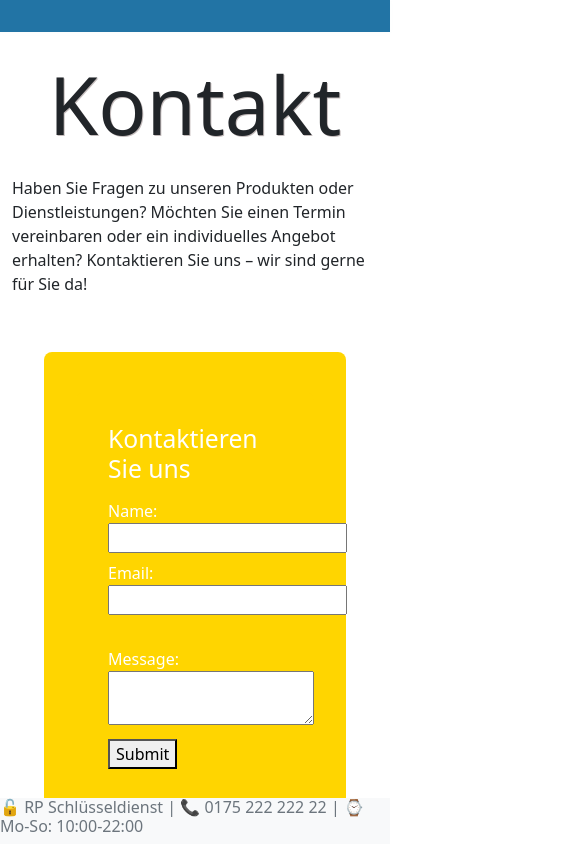
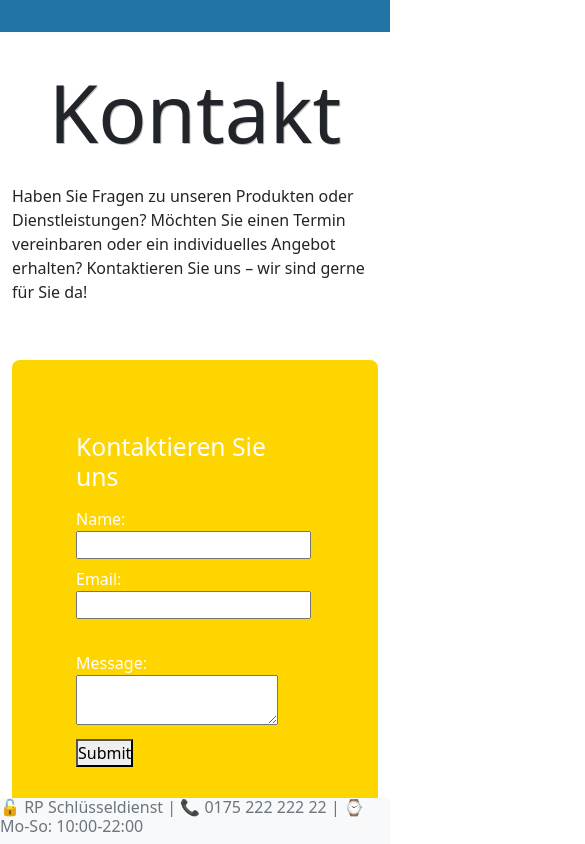
Before and after one commit to OGDeniz/RP_Schliess, a Next.js app: page /contact in a window 390 px wide. Shown: the top 844 px of the page, 585 px wide, since content can reach past the window. Built offline with nearby package versions, Linux system fonts and the light colour scheme.

Commit message:
Füge Slider-Komponente hinzu und aktualisiere CSS-Stile: Optimiere Layouts für bessere Responsivität und verbessere Schriftarten.

```diff
--- a/components/AboutUs.jsx
+++ b/components/AboutUs.jsx
@@ -1,7 +1,10 @@
 import styles from '../styles/AboutUs.module.css';
 
 import Slider from "@/components/ui/Slider";
+import { SliderData } from "@/data/SliderData";
+import { FaArrowRight } from "react-icons/fa";
 
+import mainStyles from "@/styles/main.css";
 import homeStyles from "@/styles/home.module.css";
 import Link from 'next/link';
 
--- a/styles/Home.module.css
+++ b/styles/Home.module.css
@@ -1,13 +1,6 @@
 
 /* home.module.css */
-.container {
-    display: flex;              /* Horizontale Anordnung der Spalten */
-    gap: 2rem;                  /* Abstand zwischen Spalten */
-    padding: 2rem;              /* Innenabstand des Containers */
-    max-width: 1200px;          /* Einheitliche Breite für den Container */
-    margin: 0 auto;             /* Zentrierung des Containers */
-    align-items: stretch;       /* Spalten gleich hoch machen */
-}
+
 
 .leftSection {
     flex: 1;
@@ -72,17 +65,6 @@
     color: var(--success);
 }
 
-@media (max-width: 968px) {
-    .container {
-        flex-direction: column;
-    }
-
-    .leftSection,
-    .rightSection {
-        flex: 1;
-        width: 50%;
-    }
-}
 
 /* Additional Style Tweaks */
 .aboutUs:hover {
--- a/styles/main.css
+++ b/styles/main.css
@@ -1,25 +1,28 @@
 :root {
-  --light: white;
+  /* Farben */
+  --primary: #2274A5;
+  --primary-dark: #1B1B3A;
+  --secondary: #FFD500;
+  --secondary-dark: #0A212F;
+  --light: #FFFFFF;
   --dark: #171717;
-  --primary: #2274A5;
-  --primary-dark: #1B1B3A ;
+  --success: #08eb00a4;
+  --danger: #FF0000;
 
-  --button-background: dodgerblue;
-  --button-color : white;
+  /* Schrift */
+  --font-family-primary: 'Roboto', sans-serif;
+  --font-family-secondary: 'Arial', sans-serif;
 
-  --dropdown-higlight: dodgerblue;
-  --dropdown-widht: 160px;
-  --dropdown-background: white;
-  --dropdown-color: black;
+  /* Abstände */
+  --padding-small: 8px;
+  --padding-medium: 16px;
+  --padding-large: 32px;
 
+  /* Schatten */
+  --box-shadow-light: 0px 2px 8px rgba(0, 0, 0, 0.1);
+  --box-shadow-dark: 0px 4px 12px rgba(0, 0, 0, 0.2);
+}
 
-  --secondary: #ffd500;
-  --secondary-dark: #0a212f;
-
-  --success: #08eb00a4;
-  --danger: #ff0000;
-}
-a
 * {
   box-sizing: border-box;
   padding: 0;
@@ -27,12 +30,34 @@ a
 }
 
 body {
+  font-family: var(--font-family-primary);
   color: var(--dark);
   background-color: var(--light);
-  font-family: Arial, Helvetica, sans-serif;
-  -webkit-font-smoothing: antialiased;
-  -moz-osx-font-smoothing: grayscale;
+  line-height: 1.6;
 }
+
+.text-center {
+  text-align: center;
+}
+
+.text-bold {
+  font-weight: bold;
+}
+
+.flex {
+  display: flex;
+  align-items: center;
+  justify-content: center;
+}
+
+.mt-1 {
+  margin-top: var(--padding-small);
+}
+
+.mb-2 {
+  margin-bottom: var(--padding-medium);
+}
+
 h1{
   text-shadow:  1px 1px rgba(134, 117, 118, 0.479);
 
@@ -42,8 +67,40 @@ h3{
   color:var(--dark);
   text-shadow:  1px 1px rgba(134, 117, 118, 0.479);
 }
+
+.container {
+    display: flex;              /* Horizontale Anordnung der Spalten */
+    gap: 2rem;                  /* Abstand zwischen Spalten */
+    padding: 2rem;              /* Innenabstand des Containers */
+    max-width: 1200px;          /* Einheitliche Breite für den Container */
+    margin: 0 auto;             /* Zentrierung des Containers */
+    align-items: stretch;       /* Spalten gleich hoch machen */
+}
 @media screen and(max-width: 900px) {
   h3{
       font-size: .5rem;
   }
 }
+
+
+@media (max-width: 968px) {
+  .container {
+      flex-direction: column;
+  }
+
+  .leftSection,
+  .rightSection {
+      flex: 1;
+      width: 50%;
+  }
+}
+@media (max-width: 768px) {
+  .container {
+    padding: var(--padding-small);
+  }
+
+  .button {
+    font-size: 14px;
+    padding: var(--padding-small);
+  }
+}
```
